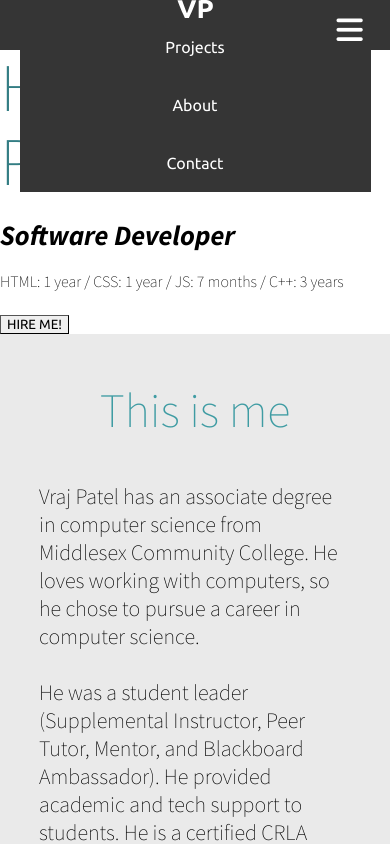
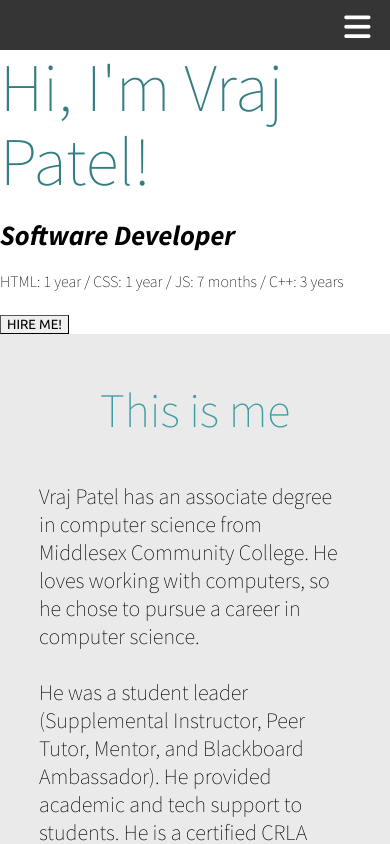
Before and after one commit to patelkvraj/vp, a plain HTML site: page index.html in a window 390 px wide. Shown: the top 844 px of the page. Drawn offline with Linux system fonts and the light colour scheme.

Commit message:
I created a new folder, js, inside VP folder. Inside js folder, I created a resp.js file.

```diff
--- a/css/responsive.css
+++ b/css/responsive.css
@@ -13,6 +13,7 @@
         flex-direction: column;
         background-color: #353535;
         height: auto;
+        width: 100%;
     }
 
     .container--logo {
@@ -48,6 +49,12 @@
         display: block;
     }
 
+    .h-nav-resp {
+        height: 50px;
+    }
 
+    .v-class-resp {
+        opacity: 0;
+    }
 
 }
--- a/css/style.css
+++ b/css/style.css
@@ -101,8 +101,9 @@ header {
 .hamBurger {
     text-align: center;
     position: absolute;
-    top: 15px;
-    right: 7%;
+    top: 12px;
+    right: 5%;
+    cursor: pointer;
 }
 #symbol--nav__list {
     color: white;
--- a/index.html
+++ b/index.html
@@ -61,13 +61,13 @@ __________________
     <body class="body">
         <!-------------------------------- HEADER -------------------------------->
         <header class="header">
-            <nav class="nav">
+            <nav class="nav h-nav-resp">
                 <!-- Logo --->
-                <div class="container--logo" role="logo">
+                <div class="container--logo v-class-resp" role="logo">
                     <img class="logo" src="img/logo-VP.svg" width="100px" alt="Logo of the website.">
                 </div>
                 <!-- Navigation Panel -->
-                <ul class="nav__list">
+                <ul class="nav__list v-class-resp">
                     <li class="nav__list__item nav__list__item__one"><a class="nav__list__item__ach nav__list__item__one__ach" href="#projects">Projects</a></li>
                     <li class="nav__list__item nav__list__item__two"><a class="nav__list__item__ach nav__list__item__two__ach" href="#about">About</a></li>
                     <li class="nav__list__item nav__list__item__three"><a class="nav__list__item__ach nav__list__item__three__ach" href="#contact">Contact</a></li>
```
Also changed, not shown: js/resp.js (added).
